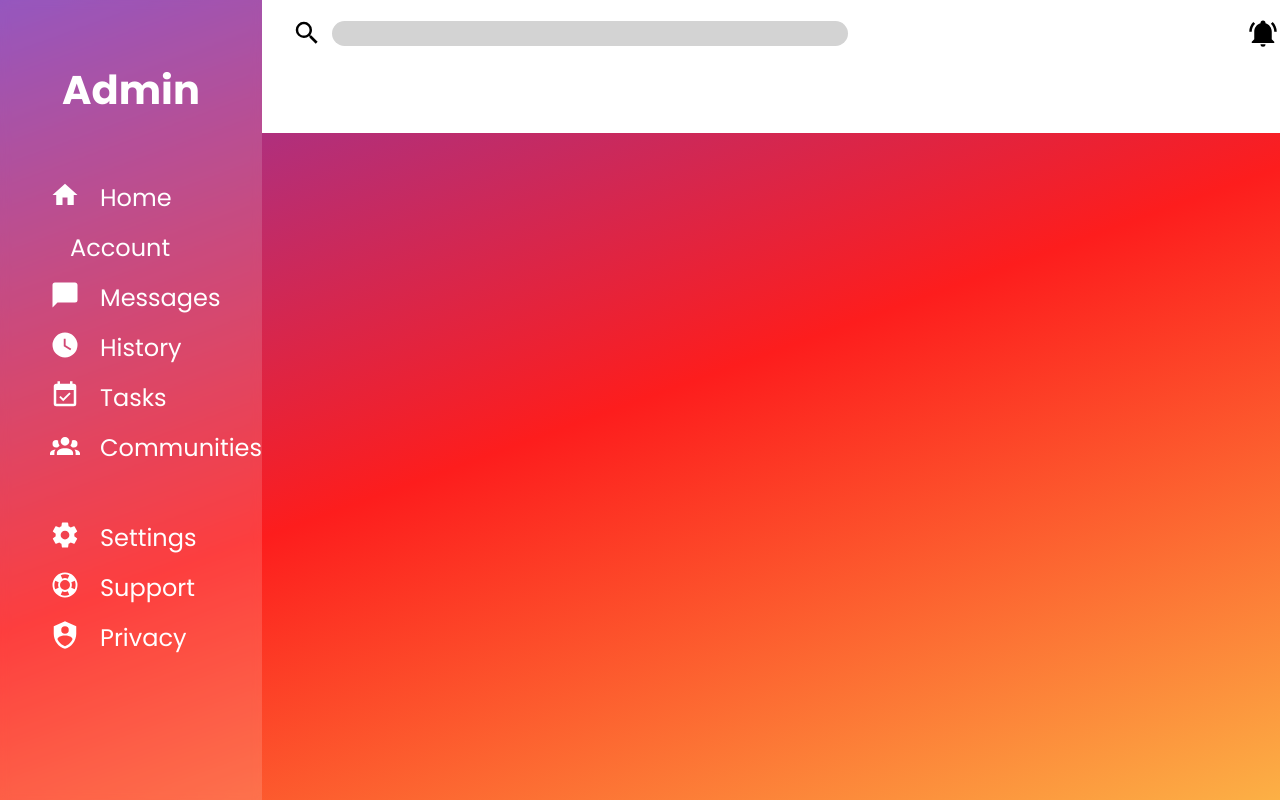
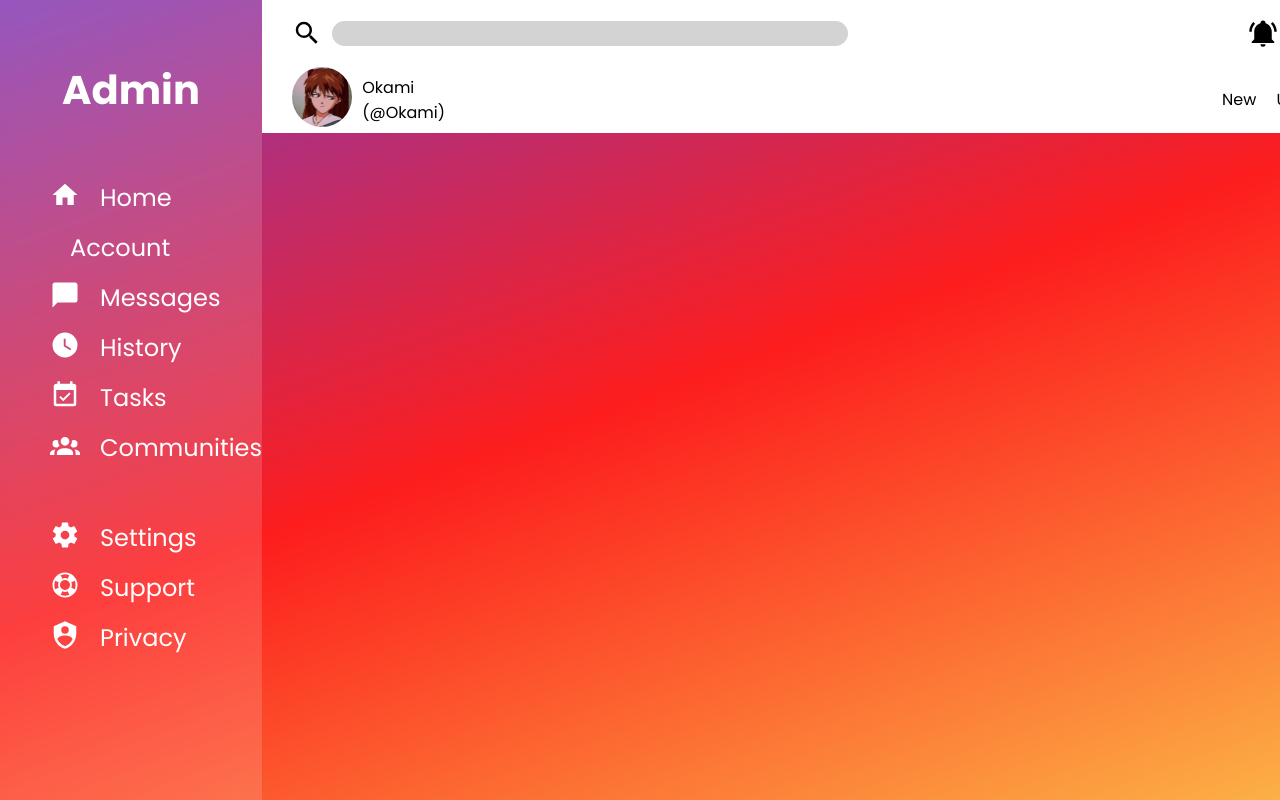
Before and after one commit to kaiotosto/admin-dashboard, a plain HTML site: page index.html in a window 1280 px wide. Shown: the top 800 px of the page. Drawn offline with Linux system fonts and the light colour scheme.

Commit message:
Finish Header

```diff
--- a/index.html
+++ b/index.html
@@ -55,13 +55,23 @@
 			</div>
 			<div class="header">
 				<div class="search">
-					<img class="search" src="images/magnify.svg" alt="">
-					<input type="text">
-					<img class="bell" src="images/bell-ring.svg" alt="">
-					<img class="pp" src="images/profile.jpg" alt="">
+					<img class="search" src="images/magnify.svg" alt="" />
+					<input type="text" />
+					<img class="bell" src="images/bell-ring.svg" alt="" />
+					<img class="pp" src="images/profile.jpg" alt="" />
 					<div class="name">Okami</div>
 				</div>
-				<div class="profile"></div>
+				<div class="profile">
+					<div class="user">
+						<img src="images/profile.jpg" alt="" />
+						<div class="username">Okami (@Okami)</div>
+					</div>
+					<div class="buttons">
+						<button>New</button>
+						<button>Upload</button>
+						<button>Share</button>
+					</div>
+				</div>
 			</div>
 			<div class="content"></div>
 		</div>
--- a/style.css
+++ b/style.css
@@ -103,3 +103,35 @@ img.pp {
 	padding-right: 10px;
 	padding-left: 10px;
 }
+
+.header .profile {
+	display: flex;
+	flex-direction: row;
+}
+
+.profile .user {
+	display: flex;
+	flex-direction: row;
+	padding-left: 30px;
+	gap: 10px;
+}
+
+.user img {
+	border-radius: 50%;
+	height: 60px;
+}
+
+.user div {
+	align-self: center;
+}
+
+.profile .buttons {
+	display: flex;
+	flex-direction: row;
+	padding-left: 725px;
+	gap: 20px;
+}
+
+button {
+	background-color: white;
+}
```
